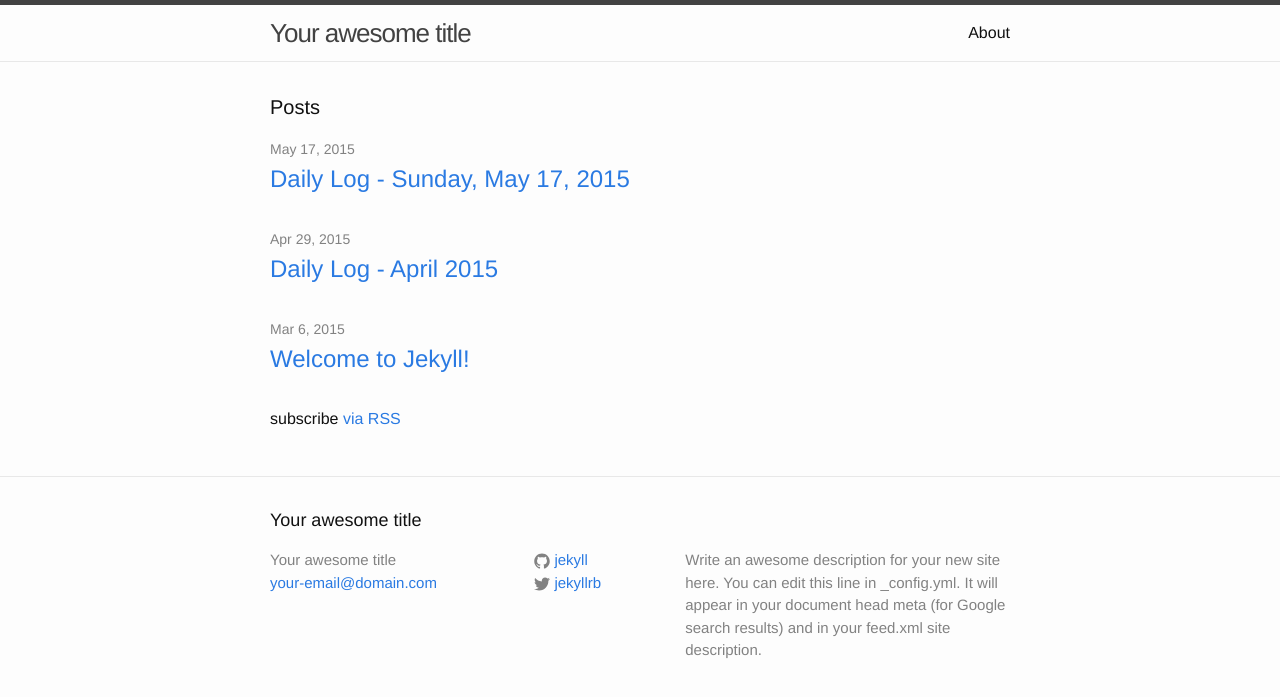
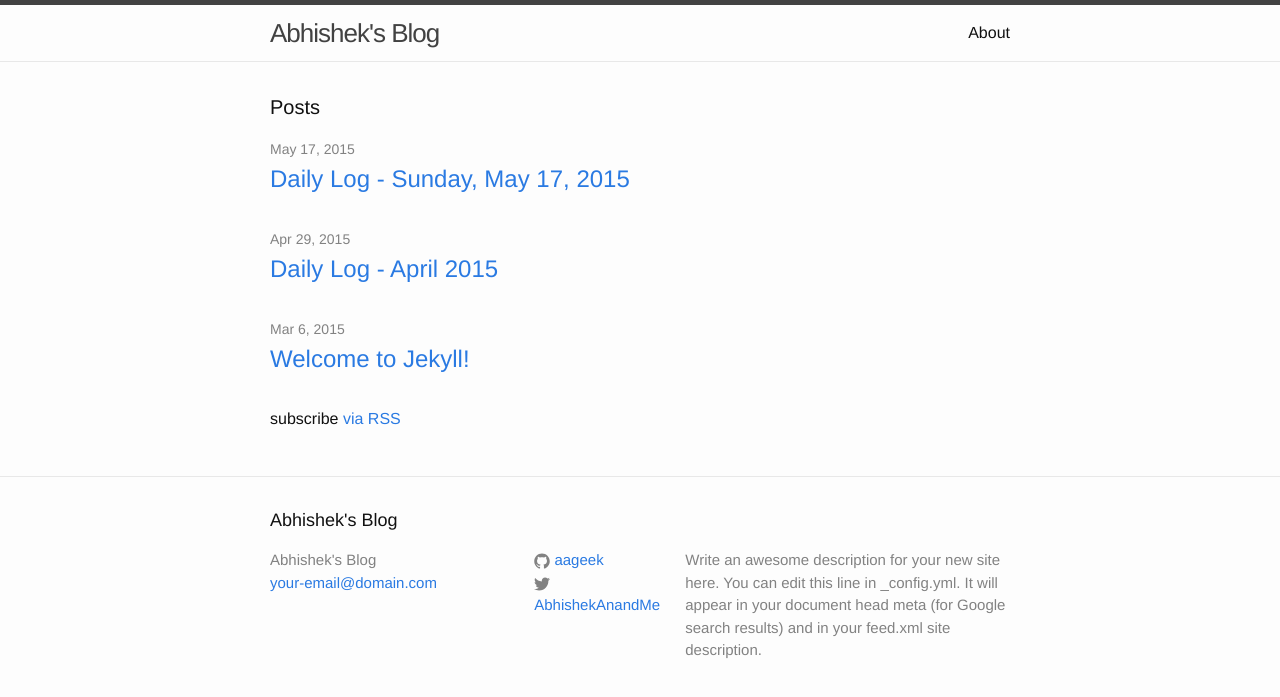
Before and after one commit to aageek/aageek.github.io, a Jekyll site: the page built from index.html, in a window 1280 px wide. Shown: the top 697 px of the page. Built offline with Jekyll 4.4.1, drawn with Linux system fonts in a browser that asks for light colours.

Commit message:
Change in Name

```diff
--- a/_config.yml
+++ b/_config.yml
@@ -1,5 +1,5 @@
 # Site settings
-title: Your awesome title
+title: Abhishek's Blog
 email: your-email@domain.com
 description: > # this means to ignore newlines until "baseurl:"
   Write an awesome description for your new site here. You can edit this
@@ -7,8 +7,8 @@ description: > # this means to ignore newlines until "baseurl:"
   Google search results) and in your feed.xml site description.
 baseurl: "" # the subpath of your site, e.g. /blog/
 url: "http://yourdomain.com" # the base hostname & protocol for your site
-twitter_username: jekyllrb
-github_username:  jekyll
+twitter_username: AbhishekAnandMe
+github_username:  aageek
 
 # Build settings
 markdown: kramdown
```
